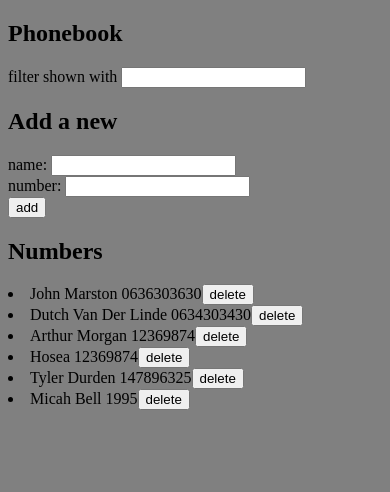
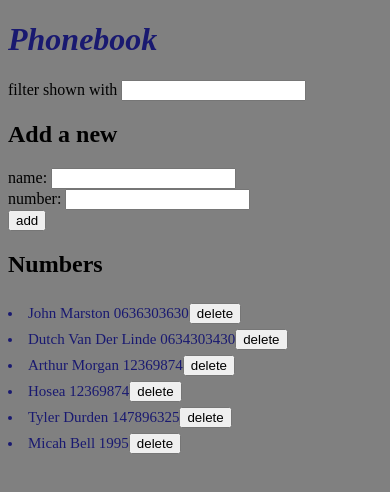
Before and after one commit to mateogrange/FullstackOpen-cours, a React (Vite) app in the folder part2/courseinfo/: page / in a window 390 px wide. Shown: the top 492 px of the page. Built offline with nearby package versions, Linux system fonts and the light colour scheme; data requests are answered from the project's data file.

Commit message:
add notiofication to phonebook

```diff
--- a/part2/courseinfo/src/App.tsx
+++ b/part2/courseinfo/src/App.tsx
@@ -3,7 +3,9 @@ import {v4 as uuid} from "uuid"
 import Persons from './components/Persons'
 import PersonForm from "./components/PersonForm";
 import Filter from "./components/Filter";
+import Notification from "./components/Notification";
 import personsService from "./services/persons"
+import './index.css'
 
 interface PersonsInt {
   id: string;
@@ -20,6 +22,8 @@ const App: React.FC<PropsApp> = ({persons: initPersons}) => {
   const [newName, setNewName] = useState('')
   const [newNumber, setNewNumber] = useState('')
   const [filter, setFilter] = useState('')
+  const [errorMessage, setErrorMessage] = useState('')
+  const [notification, setNotification] = useState('')
 
   useEffect(() => {
     personsService
@@ -58,7 +62,16 @@ const App: React.FC<PropsApp> = ({persons: initPersons}) => {
           setPersons(persons.concat(setNewObject));
           setNewName('');
           setNewNumber('');
+
+          setErrorMessage(
+            `Added user ${nameObject.name}`
+          )
+          setTimeout(() => {
+            setErrorMessage('')
+          }, 3000)
         })
+
+
     } else {
       if (window.confirm(`${nameObject.name} is already added to phonebook, replace the old number with a new one?`)) {
         const id = foundPerson.id;
@@ -71,14 +84,16 @@ const App: React.FC<PropsApp> = ({persons: initPersons}) => {
             ))
             setNewName('');
             setNewNumber('');
-          });
+          })
       }
     }
   }
 
   return (
     <div>
-      <h2>Phonebook</h2>
+      <h1>Phonebook</h1>
+
+      <Notification message={errorMessage}/>
       <Filter handleFilter={handleFilter} filter={filter.toLowerCase()}/>
 
       <h2>Add a new </h2>
@@ -93,7 +108,7 @@ const App: React.FC<PropsApp> = ({persons: initPersons}) => {
       <h2>Numbers</h2>
       {
         persons
-          ?<Persons setPersons={setPersons} persons={persons} filter={filter.toLowerCase()}/>
+          ?<Persons setPersons={setPersons} persons={persons} filter={filter.toLowerCase()} setErrorMessage={setErrorMessage} />
           :<p>test</p>
       }
     </div>
--- /dev/null
+++ b/part2/courseinfo/src/components/Notification.tsx
@@ -0,0 +1,18 @@
+import React from "react";
+
+interface Message {
+  message: string
+}
+
+const Notification: React.FC<Message> = ({ message }) => {
+  if (message === '') {
+    return null
+  }
+
+  return (
+    <div className='error'>
+      {message}
+    </div>
+  )
+}
+export default Notification
--- a/part2/courseinfo/src/components/Persons.tsx
+++ b/part2/courseinfo/src/components/Persons.tsx
@@ -11,9 +11,10 @@ interface PersonsProps {
   persons: Persons[];
   filter: string;
   setPersons:  Dispatch<SetStateAction<Persons[]>>;
+  setErrorMessage: Dispatch<SetStateAction<string>>;
 }
 
-const Persons: React.FC<PersonsProps> = ({persons, filter, setPersons}) => {
+const Persons: React.FC<PersonsProps> = ({persons, filter, setPersons, setErrorMessage}) => {
 
   const handleClick = (id: string, name: string) => {
     if (window.confirm(`Do you really want to delete ${name}`)) {
@@ -25,6 +26,10 @@ const Persons: React.FC<PersonsProps> = ({persons, filter, setPersons}) => {
         })
         .catch(error => {
           console.error("Erreur lors de la suppression", error);
+          setErrorMessage(`This user ${name} is already removed from the list.`)
+          setTimeout(() => {
+            setErrorMessage('')
+          }, 5000)
         });
     }
   };
@@ -34,7 +39,7 @@ const Persons: React.FC<PersonsProps> = ({persons, filter, setPersons}) => {
       {persons.map((person) => {
           if (person.name.toLowerCase().includes(filter))
             return (
-                <li key={person.id}>{person.name} {person.number}
+                <li key={person.id} className='persons' >{person.name} {person.number}
                   <button onClick={() => {handleClick(person.id, person.name)}}>delete</button>
                 </li>
             )
--- /dev/null
+++ b/part2/courseinfo/src/index.css
@@ -0,0 +1,20 @@
+h1 {
+    color: midnightblue;
+    font-style: italic;
+}
+
+.persons {
+    color: midnightblue;
+    padding-top: 5px;
+    font-size: 15px;
+}
+
+.error {
+    color: white;
+    background: indianred;
+    font-size: 20px;
+    border-style: solid;
+    border-radius: 5px;
+    padding: 10px;
+    margin-bottom: 10px;
+}
```
